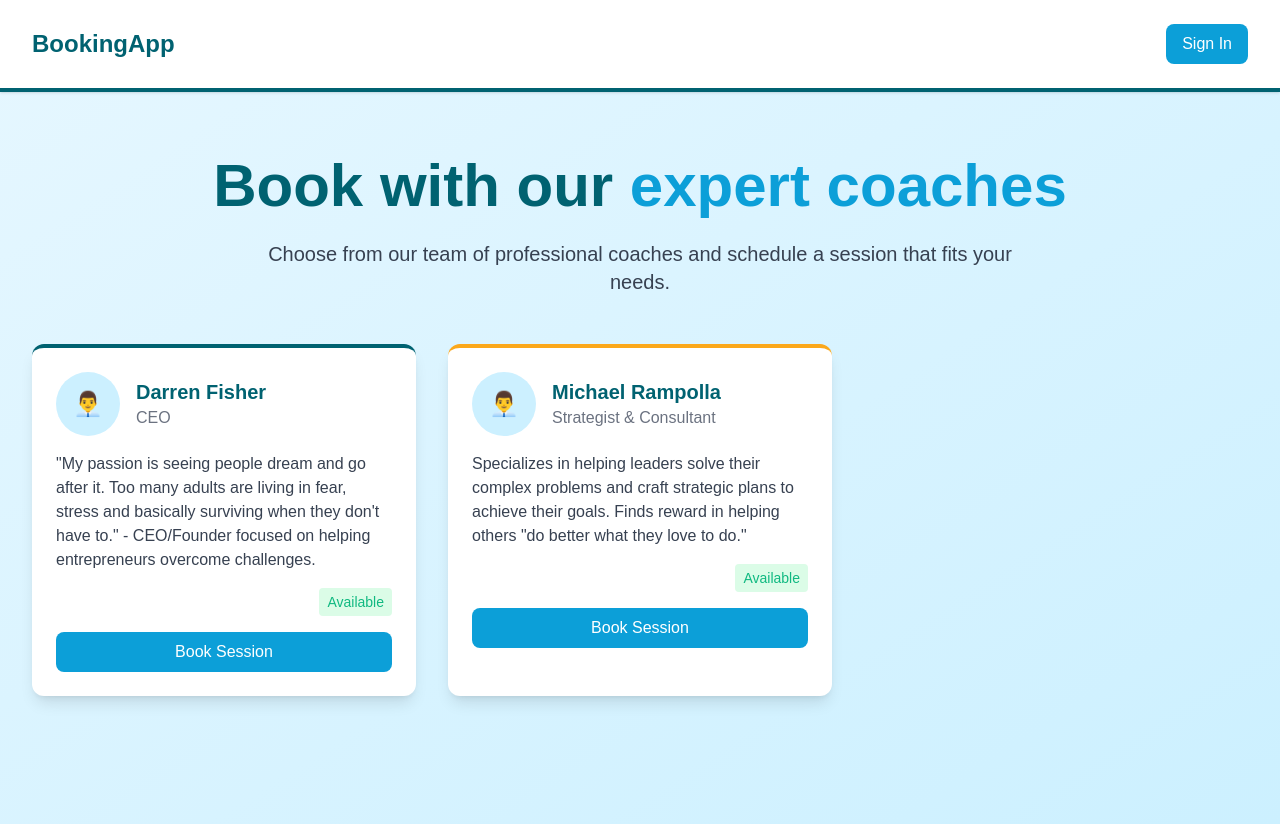
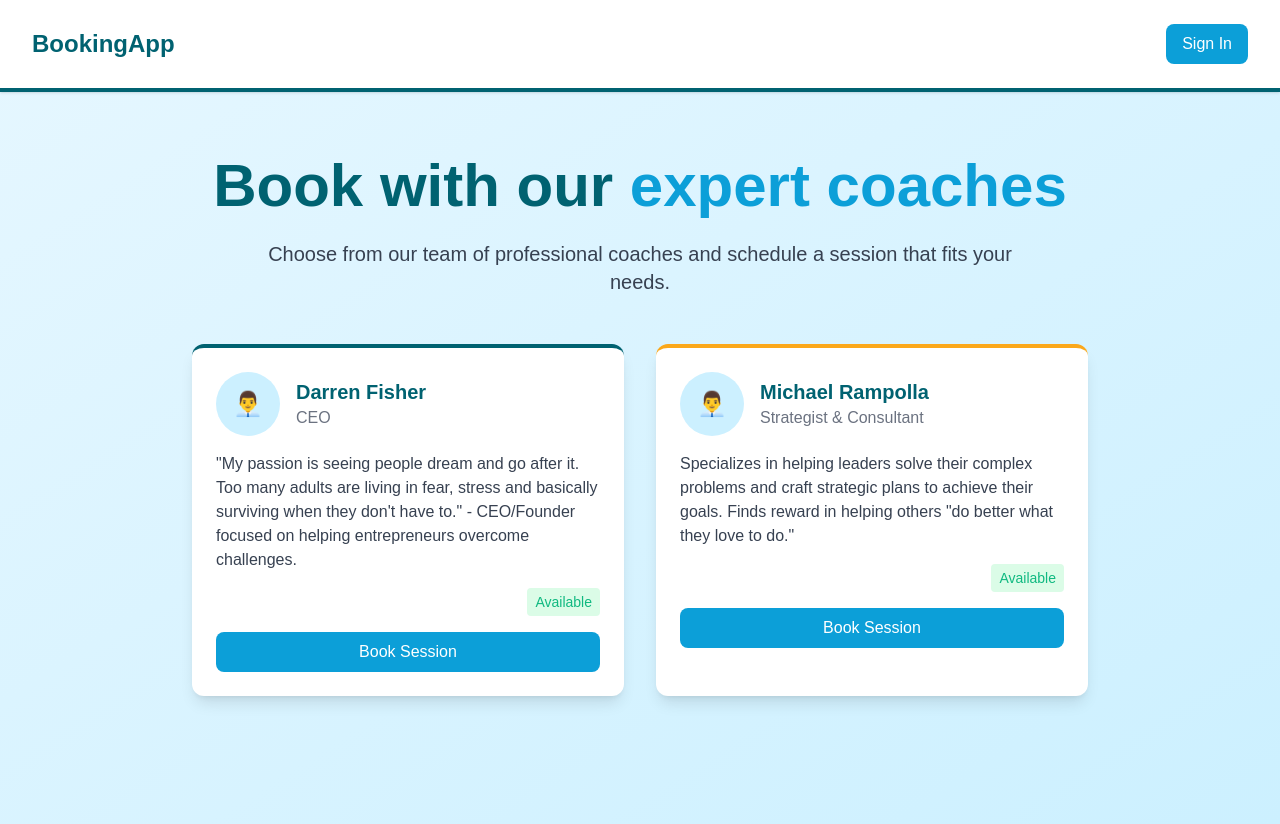
Before and after one commit to roweldencinares-git/booking-app, a Next.js app: page / in a window 1280 px wide. Built offline with nearby package versions, Linux system fonts and the light colour scheme; no server answers.

Commit message:
fix: center coach cards for better balance

```diff
--- a/src/app/page.tsx
+++ b/src/app/page.tsx
@@ -46,7 +46,8 @@
         </div>
 
         {/* Coaches/Staff Selection */}
-        <div className="grid grid-cols-1 md:grid-cols-2 lg:grid-cols-3 gap-8 mb-16">
+        <div className="flex justify-center">
+          <div className="grid grid-cols-1 md:grid-cols-2 gap-8 max-w-4xl mb-16">
           {/* Sample Coach Cards - In real app, this would be dynamic from database */}
           <div className="bg-white rounded-xl shadow-lg overflow-hidden hover:shadow-xl transition-shadow border-t-4 border-primary-teal">
             <div className="p-6">
@@ -99,7 +100,7 @@
               </Link>
             </div>
           </div>
-
+          </div>
         </div>
       </main>
     </div>
```
